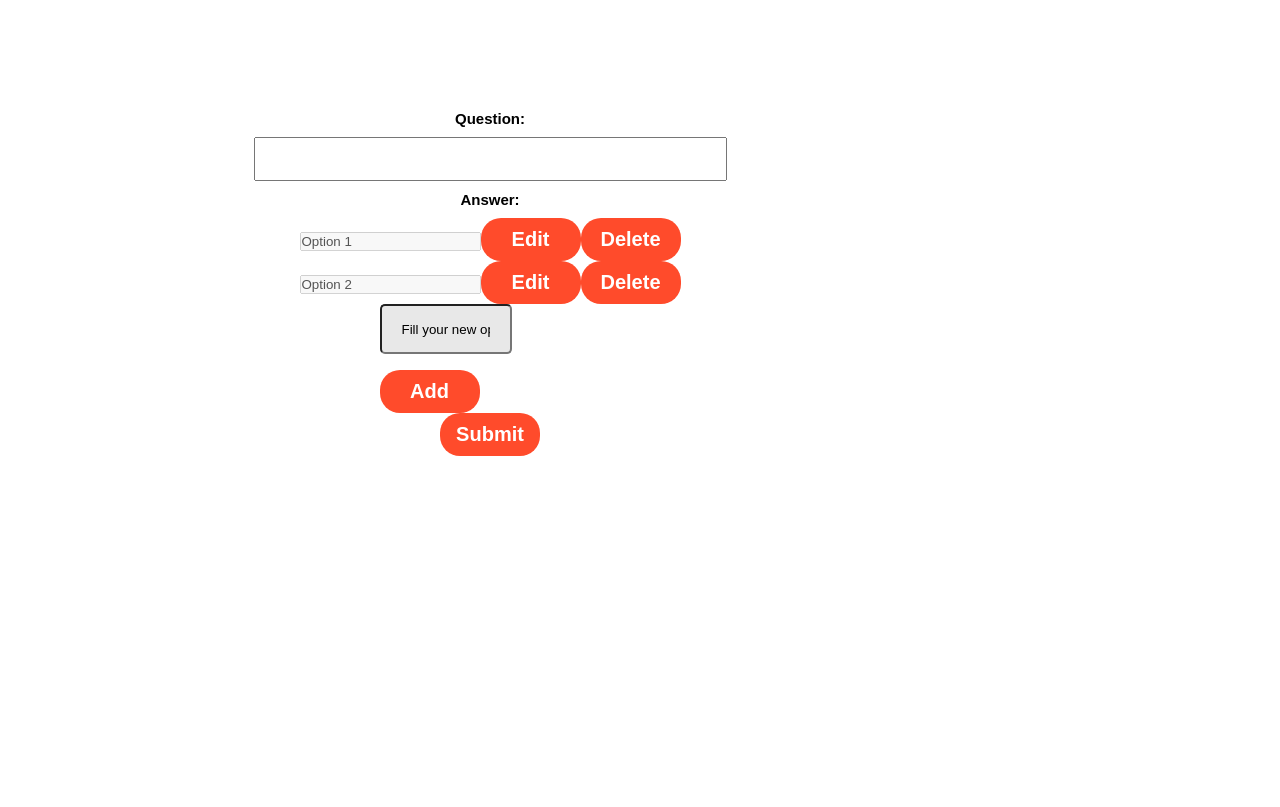
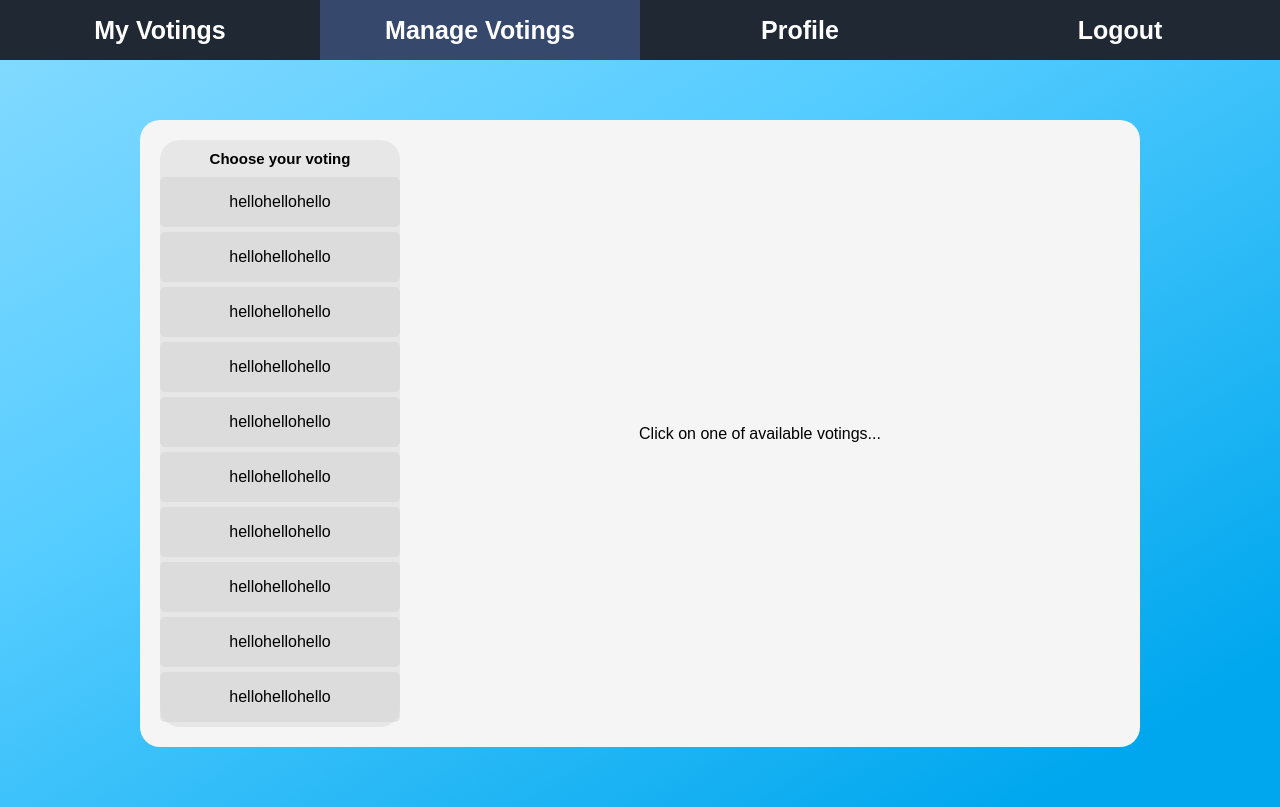
Before and after one commit to malkarol/SE2, a React (Create React App) app in the folder Frontend/: page /ManagementPanel in a window 1280 px wide. Built offline with nearby package versions, Linux system fonts and the light colour scheme.

Commit message:
feat: Add parameter for MainPage component to be visible for Voting coordinator

```diff
--- a/Frontend/src/App.js
+++ b/Frontend/src/App.js
@@ -6,7 +6,6 @@ import {
 import './App.css';
 import LoginPage from "./Components/LoginPage";
 import MainPage from "./Components/MainPage";
-import VotingPanelCRUD from "./Components/VotingPanelCRUD"
 
 function App() {
   return (
@@ -18,11 +17,8 @@ function App() {
         <Route path="/" exact>
           <MainPage />
         </Route>
-        <Route path="/" exact>
-          <MainPage />
-        </Route>
         <Route path="/ManagementPanel" exact>
-          <VotingPanelCRUD/>
+          <MainPage isCoordinator/>
         </Route>
       </Switch>
     </Router>
--- a/Frontend/src/Components/LoginPage.js
+++ b/Frontend/src/Components/LoginPage.js
@@ -11,9 +11,6 @@ function LoginPage() {
             serRedirect(true);
         }
     };
-
-
-
 
     if (redirect) {
         return <Redirect push
--- a/Frontend/src/Components/MainPage.js
+++ b/Frontend/src/Components/MainPage.js
@@ -9,15 +9,15 @@ function MainPage(props) {
     const [activeVoting, setActiveVoting] = useState(null);
     const [answer, setAnswer] = useState(null);
 
-    if (props.location.state == undefined) {
-        return <Redirect to="/login" />;
-    }
+    //if (props.location.state == undefined) {
+        //return <Redirect to="/login" />;
+    //}
 
-    const ids = [1, 2, 3, 4, 5, 6, 7, 8, 9, 10, 11, 12];
+    const ids = [1, 2, 3, 4, 5, 6, 7, 8, 9, 10];
 
     return (
         <div className="page">
-                <NavBar pageValue={0} />
+            <NavBar pageValue={props.isCoordinator == true ? 1 : 0} />
             <div className="main-container">
                 <div className="MainBoard">
                     <div className="ChoosePanel">
@@ -44,14 +44,10 @@ function MainPage(props) {
                             )
                         }
                         else {
-                                if (props.isCoordinator == "true"){
-                                    return (
-                                        <VotingPanelCRUD id={activeVoting}/>
-                                    )
+                            if (props.isCoordinator === true){
+                                return (<VotingPanelCRUD id={activeVoting}/>)
                             }
-                                return (
-                                    <VotingPanel id={activeVoting} answer={answer} setAnswer={setAnswer} />
-                                )
+                            return (<VotingPanel id={activeVoting} answer={answer} setAnswer={setAnswer} />)
                         }
                     })()}
                 </div>
--- a/Frontend/src/Components/VotingPanelCRUD.js
+++ b/Frontend/src/Components/VotingPanelCRUD.js
@@ -5,16 +5,7 @@ import "../Layout/MainLayout.css";
 function VotingPanelCRUD(props) {
     const [voting, setVoting] = useState({
         question: "",
-        options: [
-            {
-                id: 1,
-                optionName: "Option 1"
-            },
-            {
-                id: 2,
-                optionName: "Option 2"
-            }
-        ],
+        options: [],
         newOption: {
             id: -1,
             optionName: "Fill your new option"
@@ -120,22 +111,22 @@ function VotingPanelCRUD(props) {
                                 className="AnswerBarCreateWhite"
                                 value={voting.modifiedOption.optionName}
                                 onChange= {(e) => onChangeOptionName(e.target.value)}/>
-                            <button className="VoteButton" onClick={() => editOption(value, true)}>Save</button>
+                            <button className="SmallButton" onClick={() => editOption(value, true)}>Save</button>
                         </div>)
                         : (<div style={{display: "inline-block"}}>
                             <input disabled className="AnswerBarCreate" value={value.optionName}/>
-                            <button className="VoteButton" onClick={() => editOption(value, false)}>Edit</button>
+                            <button className="SmallButton" onClick={() => editOption(value, false)}>Edit</button>
                         </div>)
                         }
-                        <button className="VoteButton" onClick={() => deleteOption(value.id)}>Delete</button>
+                        <button className="SmallButton" onClick={() => deleteOption(value.id)}>Delete</button>
                     </div>
                 ))}
-                <div>
+                <div style={{display: "flex"}}>
                     <input
                         className="AnswerBar"
                         value={voting.newOption.optionName}
                         onChange={setNewOption}/>
-                    <button className="VoteButton" onClick={addOption}>Add</button>
+                    <button className="SmallButton" onClick={addOption}>Add option</button>
                 </div>
             </div>
             <div className="AnswerButton">
--- a/Frontend/src/Layout/MainLayout.css
+++ b/Frontend/src/Layout/MainLayout.css
@@ -144,6 +144,24 @@ html,body{
     cursor: pointer;
 }
 
+.AnswerBarCreate {
+    border-radius: 5px;
+    margin-bottom: 5px;
+    align-items: center;
+    padding: 10px 20px;
+    min-height: 50px;
+    background-color: rgba(211, 211, 211, 0.513);
+}
+
+.AnswerBarCreateWhite {
+    border-radius: 5px;
+    margin-bottom: 5px;
+    align-items: center;
+    padding: 10px 20px;
+    min-height: 50px;
+    background-color: white;
+}
+
 .AnswerBar.Active {
     background-color: #ff4b2bb9;
     font-weight: bold;
@@ -176,3 +194,17 @@ button:disabled.VoteButton {
     cursor: default;
     background-color: gray;
 }
+
+button.SmallButton {
+    cursor: pointer;
+    font-size: 14px;
+    font-weight: bold;
+    color: white;
+    border-radius: 20px;
+    padding: 10px;
+    width: 100px;
+    margin-left: auto;
+    margin-right: auto;
+    border: none;
+    background-color: #FF4B2B;
+}
```
Lines whose indentation alone changed are shown as unchanged.
